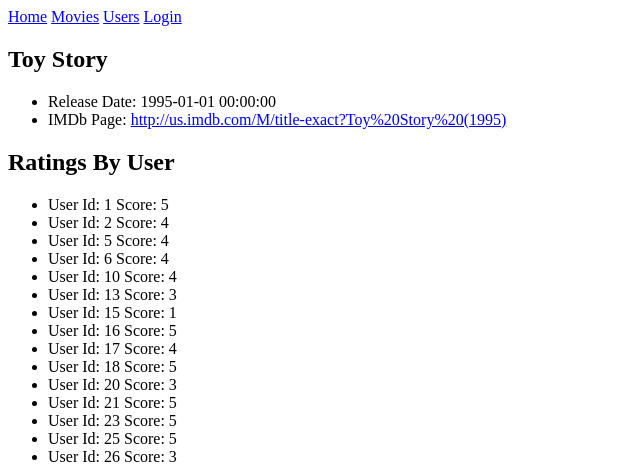
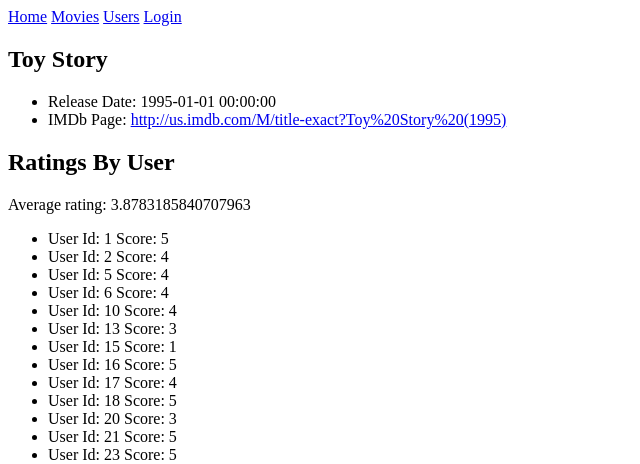
Before and after one commit to pdecks/ratings, a Flask app: page /movies/1 in a window 1280 px wide. Shown: the top 464 px of the page, without its empty margins (0-640 px from the left). Run offline with Flask 2, Linux system fonts and the light colour scheme; data comes from the database, SQL or seed files in the repository.

Commit message:
6pm end of ratings, technically

```diff
--- a/server.py
+++ b/server.py
@@ -35,8 +35,33 @@ def movies():
 @app.route('/movies/<int:movie_id>')
 def show_movie_details(movie_id):
     """Displays details for individual movie."""
+
     # use movie_id to query movie object
-    movie = Movie.query.filter(Movie.movie_id == movie_id).one()
+    movie = Movie.query.get(movie_id)
+
+    user_id = session.get("user_id")
+
+    if user_id:
+        user_rating = Rating.query.filter_by(
+            movie_id=movie_id, user_id=user_id).first()
+
+    else:
+        user_rating = None
+
+    # Get average rating of movie
+
+    rating_scores = [r.score for r in movie.ratings]
+    avg_rating = float(sum(rating_scores)) / len(rating_scores)
+
+    prediction = None
+
+    # Prediction code: only predict if the user hasn't rated it.
+
+    if (not user_rating) and user_id:
+        user = User.query.get(user_id)
+        if user:
+            prediction = user.predict_rating(movie)
+
 
     # query for movie's ratings, return list of tuples [(user.email, ratings.score), ...]
     # add user_id
@@ -52,7 +77,18 @@ def show_movie_details(movie_id):
     ratings = cursor.fetchall()
 
     # movies = Movie.query.order_by(Movie.movie_title).all()
-    return render_template("movie-details.html", movie=movie, ratings=ratings)
+    # return render_template("movie-details.html", movie=movie, ratings=ratings)
+
+
+    return render_template(
+        "movie-details.html",
+        movie=movie,
+        user_rating=user_rating,
+        average=avg_rating,
+        prediction=prediction,
+        ratings=ratings
+        )
+
 
 @app.route('/movies/add-rating', methods=['POST'])
 def update_movie_rating():
--- a/templates/movie-details.html
+++ b/templates/movie-details.html
@@ -52,6 +52,10 @@
     </div>
     <!-- TODO: if someone is logged in, allow them to add or edit their rating -->
     <h2>Ratings By User</h2>
+    <p> Average rating: {{ average }}</p>
+    {% if prediction %}
+        <p>We predict you will rate this movie {{ prediction }}. </p>
+    {% endif %}
     <ul>
         <!-- TODO: show logged in user's rating at top -->
 
```
Also changed, not shown: model.py (+43 -0 lines).
